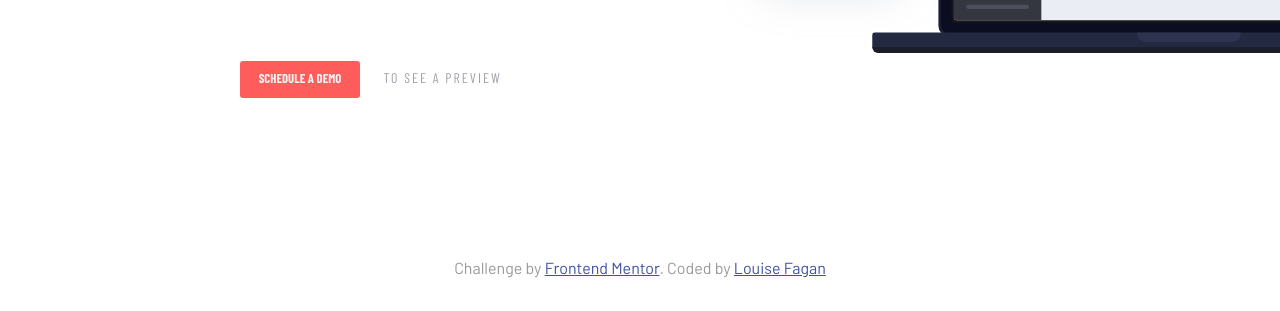
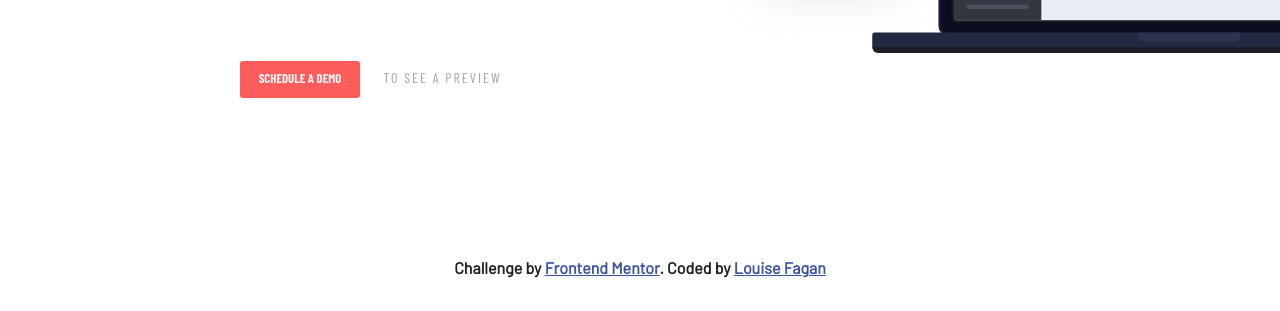
Before and after one commit to LouFagan/Project-Tracking-Intro-Component, a website: page index.html in a window 1280 px wide. Shown: the part 517-828 px from the top of the page. Drawn offline with nearby package versions, Linux system fonts and the light colour scheme.

Commit message:
Minor changes

```diff
--- a/app/scss/_globals.scss
+++ b/app/scss/_globals.scss
@@ -88,7 +88,8 @@ h3 {
 }
 footer {
   flex-shrink: 0;
-  color: #999;
+  color: #202020;
+  font-weight: bold;
   margin: 1rem 0;
   padding: 1rem;
 }
```
Also changed, not shown: dist/style.css, 1 other file.
